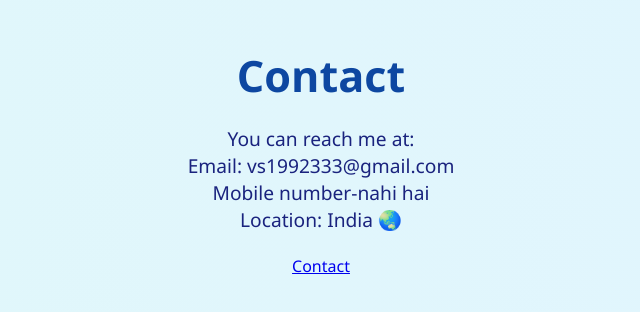
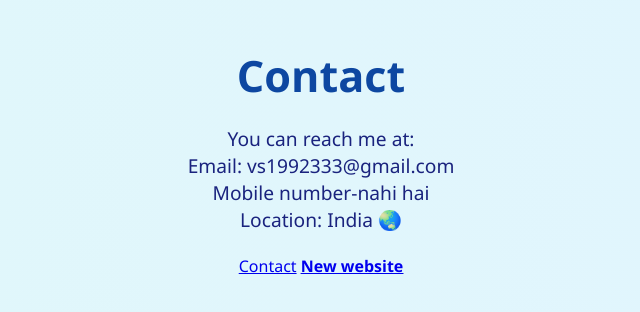
Before and after one commit to netik709/MISSION-IIT, a plain HTML site: page Index.html in a window 1280 px wide. Shown: the part 2490-2802 px from the top of the page, without its empty margins (319-959 px from the left). Drawn offline with Linux system fonts and the light colour scheme.

Commit message:
Update Index.html

```diff
--- a/Index.html
+++ b/Index.html
@@ -135,6 +135,7 @@
     Mobile number-nahi hai<br>
     Location: India 🌏</p><br>
     <a href="contact.html">Contact</a>
+  <b><u><a href="modified version.html">New website</a></u></b>
   </section>
 
   <!-- FLOATING ANIMATION -->
```
